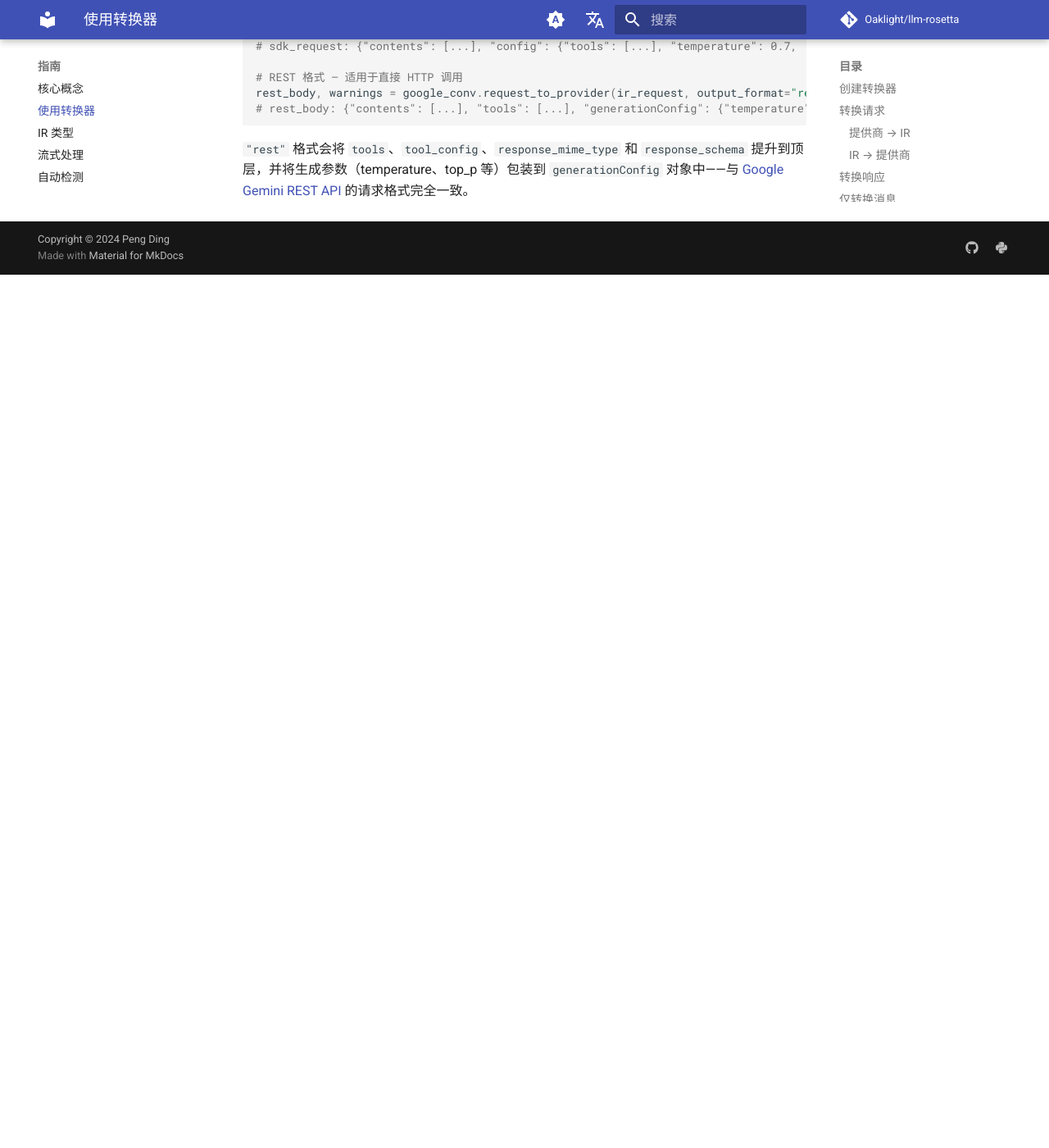
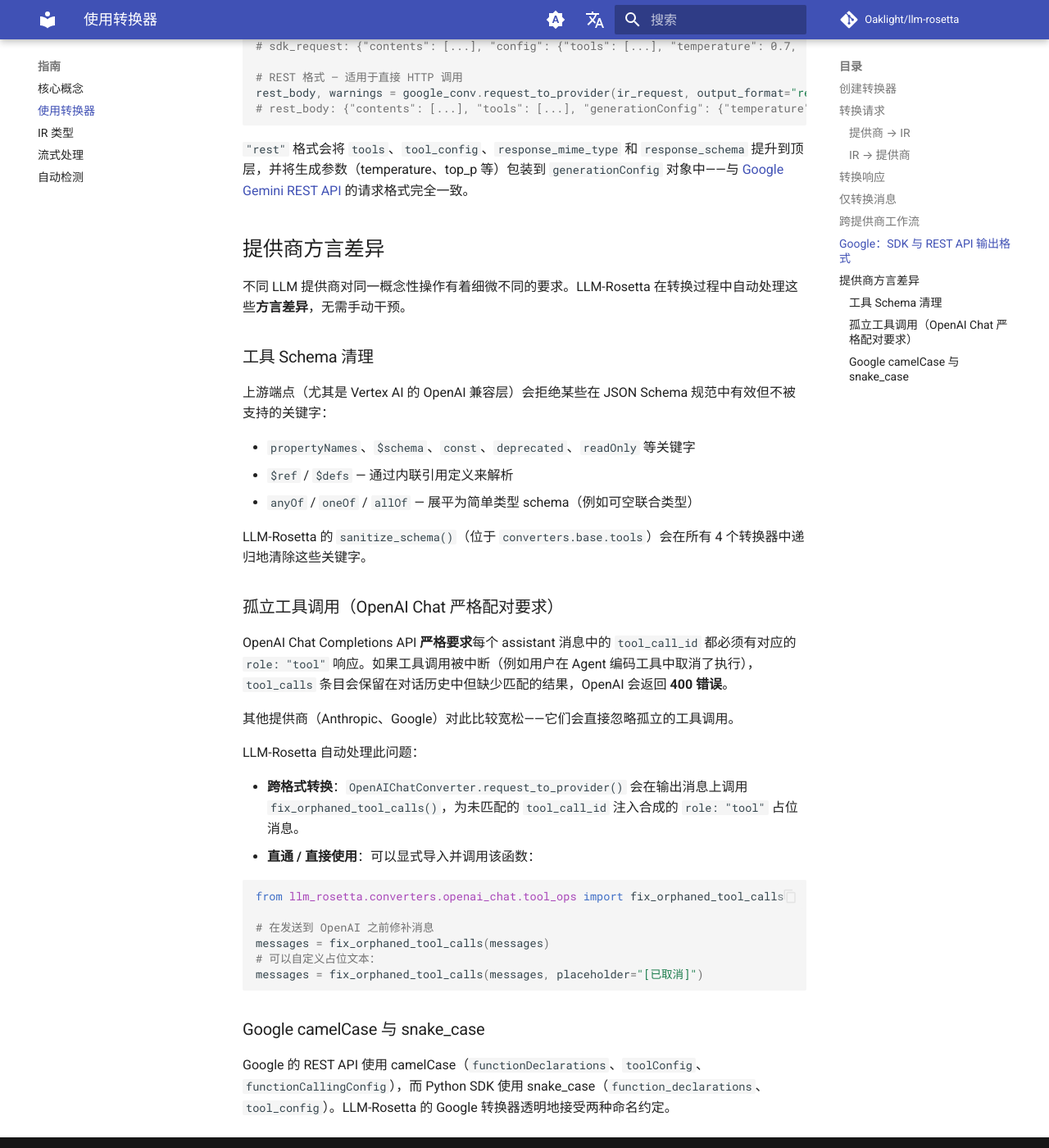
Before and after one commit to Oaklight/llm-rosetta, an MkDocs documentation site: the page built from docs/guide/converters.md, in a window 1280 px wide and 1400 px high, scrolled down 1770 px. Shown: the whole window at 82% size. Built offline with MkDocs 1.6.1 and Material for MkDocs 9.7.7, drawn with Linux system fonts in a browser that asks for light colours; comment, search, counter and statistics services are not loaded; before the commit the page ends 2105 px from its top, so only the background shows below that.

Commit message:
docs: 添加 v0.2.4 更新日志和提供商方言差异指南

````diff
--- a/docs/changelog.md
+++ b/docs/changelog.md
@@ -5,6 +5,16 @@
 # 更新日志
 
 LLM-Rosetta 的所有重要变更均记录于此。本项目遵循 [Keep a Changelog](https://keepachangelog.com/) 规范。
+
+## v0.2.4 — 2026-03-22
+
+### 新增
+
+- **`fix_orphaned_tool_calls()` 工具函数**：`converters/openai_chat/tool_ops.py` 中的新公开函数，检测 assistant 消息中缺少匹配 `role: "tool"` 响应的 `tool_calls`，并注入合成占位结果。OpenAI Chat API 严格要求此配对关系（否则返回 400 错误），而 Anthropic 和 Google 对此较为宽松。在 `OpenAIChatConverter.request_to_provider()` 中自动应用于跨格式转换（#82）
+
+### 新增（文档）
+
+- **提供商方言差异指南**：在转换器指南中新增章节（中英文），记录工具 schema 清理、孤立工具调用处理、Google camelCase/snake_case 差异
 
 ## v0.2.3 — 2026-03-22
 
--- a/docs/guide/converters.md
+++ b/docs/guide/converters.md
@@ -87,3 +87,41 @@
 ```
 
 `"rest"` 格式会将 `tools`、`tool_config`、`response_mime_type` 和 `response_schema` 提升到顶层，并将生成参数（temperature、top_p 等）包装到 `generationConfig` 对象中——与 [Google Gemini REST API](https://ai.google.dev/api/generate-content) 的请求格式完全一致。
+
+## 提供商方言差异
+
+不同 LLM 提供商对同一概念性操作有着细微不同的要求。LLM-Rosetta 在转换过程中自动处理这些**方言差异**，无需手动干预。
+
+### 工具 Schema 清理
+
+上游端点（尤其是 Vertex AI 的 OpenAI 兼容层）会拒绝某些在 JSON Schema 规范中有效但不被支持的关键字：
+
+- `propertyNames`、`$schema`、`const`、`deprecated`、`readOnly` 等关键字
+- `$ref` / `$defs` — 通过内联引用定义来解析
+- `anyOf` / `oneOf` / `allOf` — 展平为简单类型 schema（例如可空联合类型）
+
+LLM-Rosetta 的 `sanitize_schema()`（位于 `converters.base.tools`）会在所有 4 个转换器中递归地清除这些关键字。
+
+### 孤立工具调用（OpenAI Chat 严格配对要求）
+
+OpenAI Chat Completions API **严格要求**每个 assistant 消息中的 `tool_call_id` 都必须有对应的 `role: "tool"` 响应。如果工具调用被中断（例如用户在 Agent 编码工具中取消了执行），`tool_calls` 条目会保留在对话历史中但缺少匹配的结果，OpenAI 会返回 **400 错误**。
+
+其他提供商（Anthropic、Google）对此比较宽松——它们会直接忽略孤立的工具调用。
+
+LLM-Rosetta 自动处理此问题：
+
+- **跨格式转换**：`OpenAIChatConverter.request_to_provider()` 会在输出消息上调用 `fix_orphaned_tool_calls()`，为未匹配的 `tool_call_id` 注入合成的 `role: "tool"` 占位消息。
+- **直通 / 直接使用**：可以显式导入并调用该函数：
+
+```python
+from llm_rosetta.converters.openai_chat.tool_ops import fix_orphaned_tool_calls
+
+# 在发送到 OpenAI 之前修补消息
+messages = fix_orphaned_tool_calls(messages)
+# 可以自定义占位文本：
+messages = fix_orphaned_tool_calls(messages, placeholder="[已取消]")
+```
+
+### Google camelCase 与 snake_case
+
+Google 的 REST API 使用 camelCase（`functionDeclarations`、`toolConfig`、`functionCallingConfig`），而 Python SDK 使用 snake_case（`function_declarations`、`tool_config`）。LLM-Rosetta 的 Google 转换器透明地接受两种命名约定。
````
